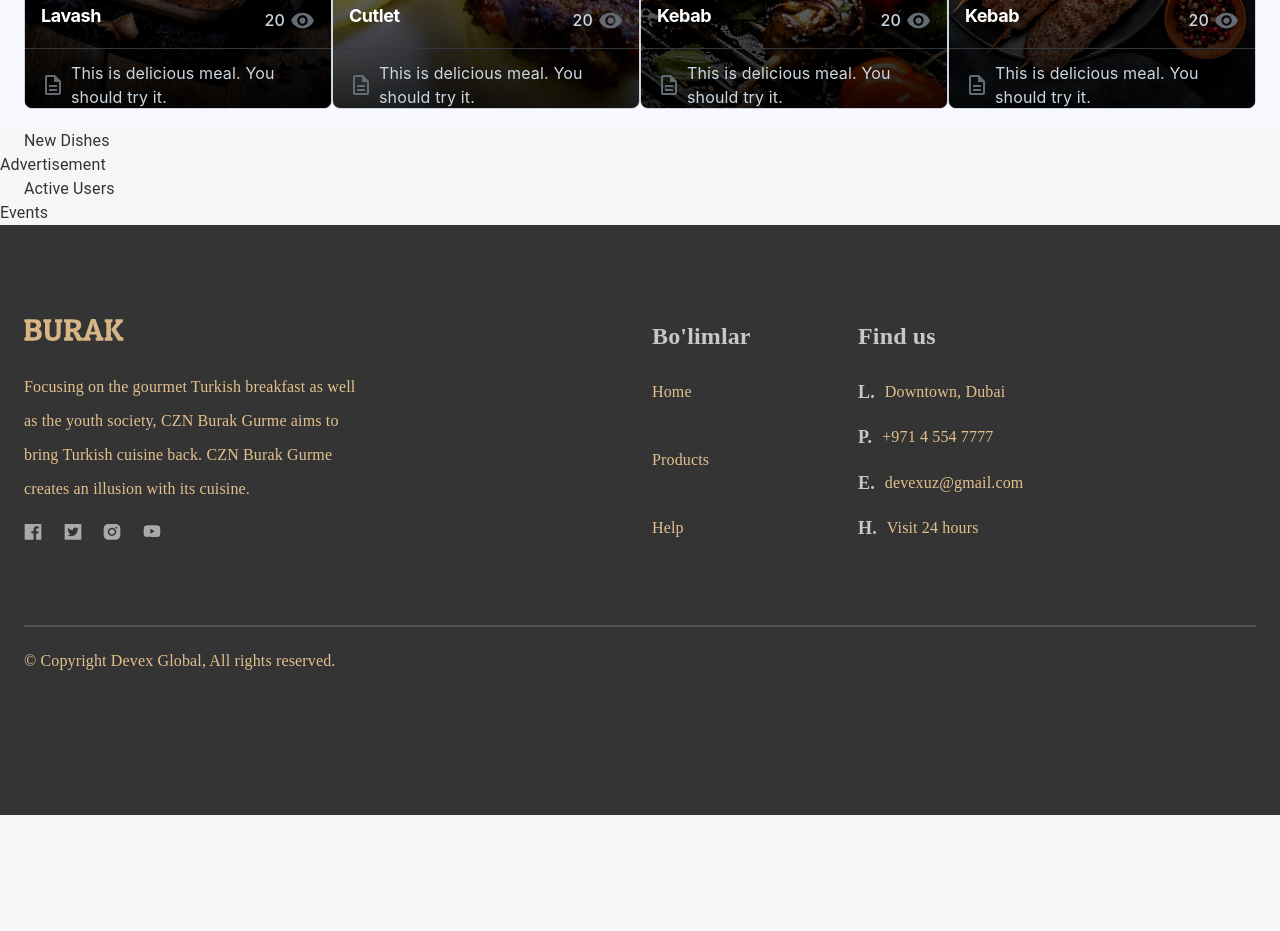
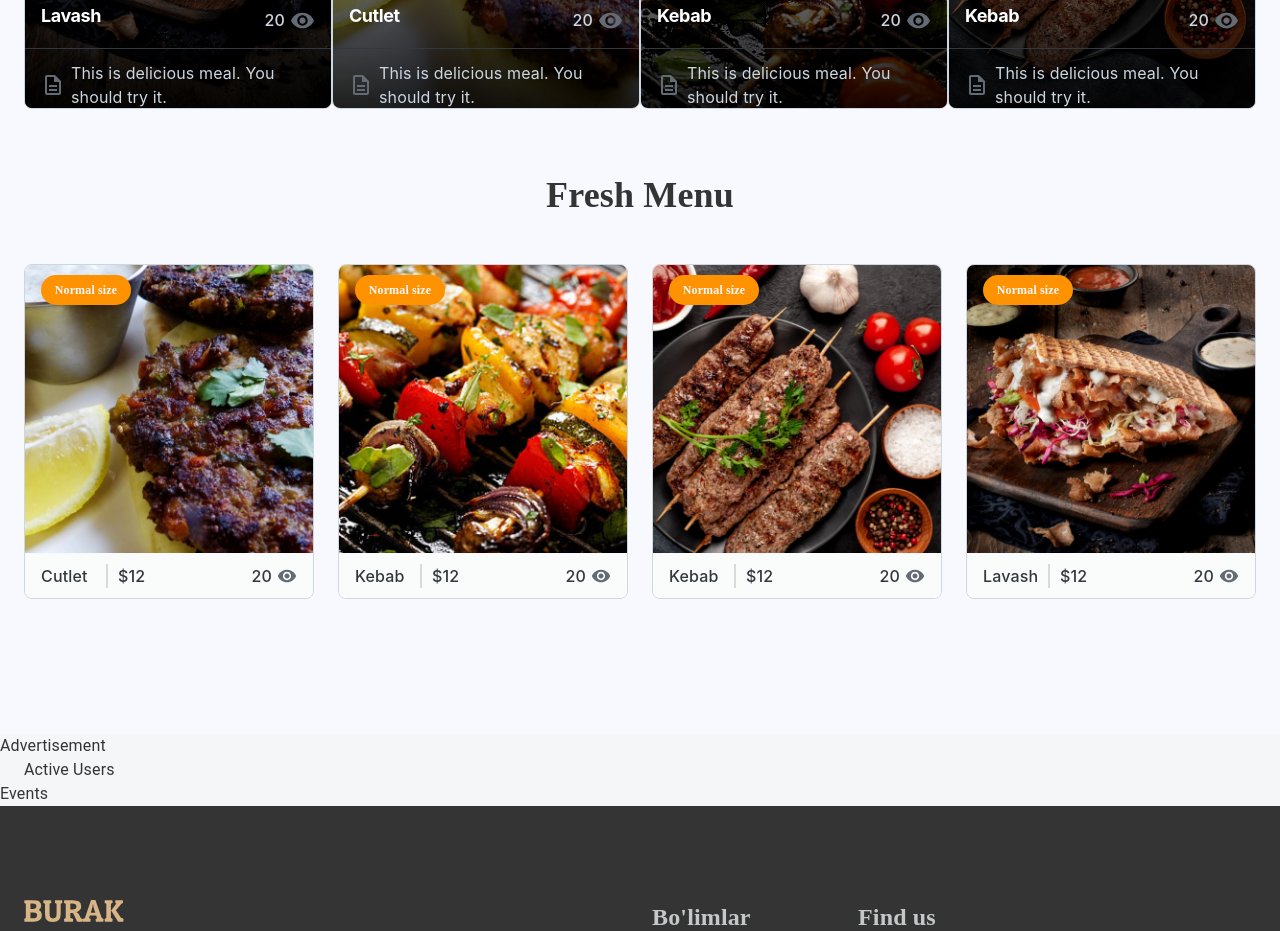
Before and after one commit to Muhammadsaid01/car-react, a React (Create React App) app: page / in a window 1280 px wide. Shown: the part 1460-2391 px from the top of the page. Before the commit the page ends 2275 px from the top, so only its background shows below. Built offline with nearby package versions, Linux system fonts and the light colour scheme.

Commit message:
feat: develop newDishes sectional component

```diff
--- a/src/app/screens/homePage/NewDishes.tsx
+++ b/src/app/screens/homePage/NewDishes.tsx
@@ -1,8 +1,63 @@
-import { Container } from '@mui/material'
+import VisibilityIcon from '@mui/icons-material/Visibility'
+import AspectRatio from '@mui/joy/AspectRatio'
+import Card from '@mui/joy/Card'
+import CardOverflow from '@mui/joy/CardOverflow'
+import Typography from '@mui/joy/Typography'
+import { CssVarsProvider } from '@mui/joy/styles'
+import { Box, Container, Stack } from '@mui/material'
+import Divider from '../../components/divider'
+
+const newDishes = [
+	{productName: "Cutlet", imagePath: "/img/cutlet.webp"},
+	{productName: "Kebab", imagePath: "/img/kebab.webp"},
+	{productName: "Kebab", imagePath: "/img/kebab-fresh.webp"},
+	{productName: "Lavash", imagePath: "/img/lavash.webp"},
+];
 
 export default function NewDishes() {
 	return (
-	<div className={'new-dishes'}>
-		<Container>New Dishes</Container>
-	</div>);
+	<div className={'new-products-frame'}>
+		<Container>
+			<Stack className={"main"}>
+				<Box className='category-title'>Fresh Menu</Box>
+				<Stack className='cards-frame'>
+					<CssVarsProvider>
+						{newDishes.map((ele, index)=>{
+							return (
+								<Card key={index} variant='outlined' className={"card"}>
+									<CardOverflow>
+										<div className='product-sale'>Normal size</div>
+										<AspectRatio ratio='1'>
+											<img src={ele.imagePath} alt="" />
+										</AspectRatio>
+									</CardOverflow>
+
+									<CardOverflow variant='soft' className= "product-detail">
+										<Stack className='info'>
+											<Stack flexDirection={"row"}>
+												<Typography className={"title"}>
+													{ele.productName}
+													</Typography>
+													<Divider width='2' height='24' bg='#d9d9d9'/>
+													<Typography className={"price"}>$12</Typography>
+											</Stack>
+											<Stack>
+												<Typography className={"views"}>
+													20
+													<VisibilityIcon sx={{ fontSize: 20, marginLeft:"5px" }} />
+												</Typography>
+											</Stack>
+
+										</Stack>
+									</CardOverflow>
+
+								</Card>
+							);
+						})}
+					</CssVarsProvider>
+				</Stack>
+			</Stack>
+		</Container>
+	</div>
+	);
 }
--- a/src/css/home.css
+++ b/src/css/home.css
@@ -98,4 +98,97 @@ justify-content: space-between;
 	linear-gradient(to top, rgba(0, 0, 0, 0.8), rgba(0, 0, 0, 0) 300px);
 }
 
-/****/
+/** NEW PRODUCTS **/
+
+.homepage .new-products-frame {
+	width: 100%	;
+	height: 605px	;
+	display: flex;
+	background: #F8F8FF;
+}
+
+.homepage .main {
+	margin-top: 45px;
+	display: flex;
+	flex-direction: column;
+	align-items: center;
+}
+
+.homepage .new-products-frame .category-title {
+	font-family: "Dancing Script";
+	font-size: 36px;
+	font-style: normal;
+	font-weight: 700;
+line-height: 43px;
+
+}
+.homepage .new-products-frame  .main .cards-frame  {
+width: 100%	;
+margin: 47px 2px 2px 2px;
+flex-direction: row;
+justify-content: space-between;
+
+}
+
+.homepage .new-products-frame  .main .card {
+	height: 335px;
+	width: 290px;
+	cursor: pointer;
+}
+
+.homepage .new-products-frame .product-sale{
+position: absolute;
+margin-top: 10px;
+z-index: 100;
+width: 90px;
+height: 30px;
+display: flex;
+justify-content: center;
+align-items: center;
+background: #ff9200;
+box-shadow: 4px 6px 20px rgba(0, 0, 0, 0.1);
+border-radius: 25px;
+font-family: "Poppins";
+font-size: 12px;
+font-style: normal;
+font-weight: 600;
+line-height: 21px;
+color: #f8f8ff;
+}
+
+.homepage .new-products-frame .product-detail {
+	width: auto;
+	height: 49%;
+	display: flex;
+	justify-content: center;
+	margin-top: -12px;
+	border-top: 1px solid;
+	border-color: #F8F8FF;
+	background-color:#fafbfb;
+}
+.homepage .new-products-frame .product-detail .info {
+	width:100%;
+	display: flex;
+	flex-direction: row;
+justify-content: space-between;
+align-items: center;
+}
+
+.homepage .new-products-frame .product-detail .title {
+width: 65px;
+font-weight: 500;}
+.homepage .new-products-frame .product-detail .price {
+	margin-left: 10px;
+  width: 20px;
+  font-weight: 500;}
+
+.homepage .new-products-frame .product-detail .divider {
+	margin: 0 10px 0 10px;
+	width: 2px;
+	background-color: #d9d9d9;
+}
+.homepage .new-products-frame .product-detail .views {
+	display: flex;
+	align-items: center;
+	font-weight: 500;
+}
```
